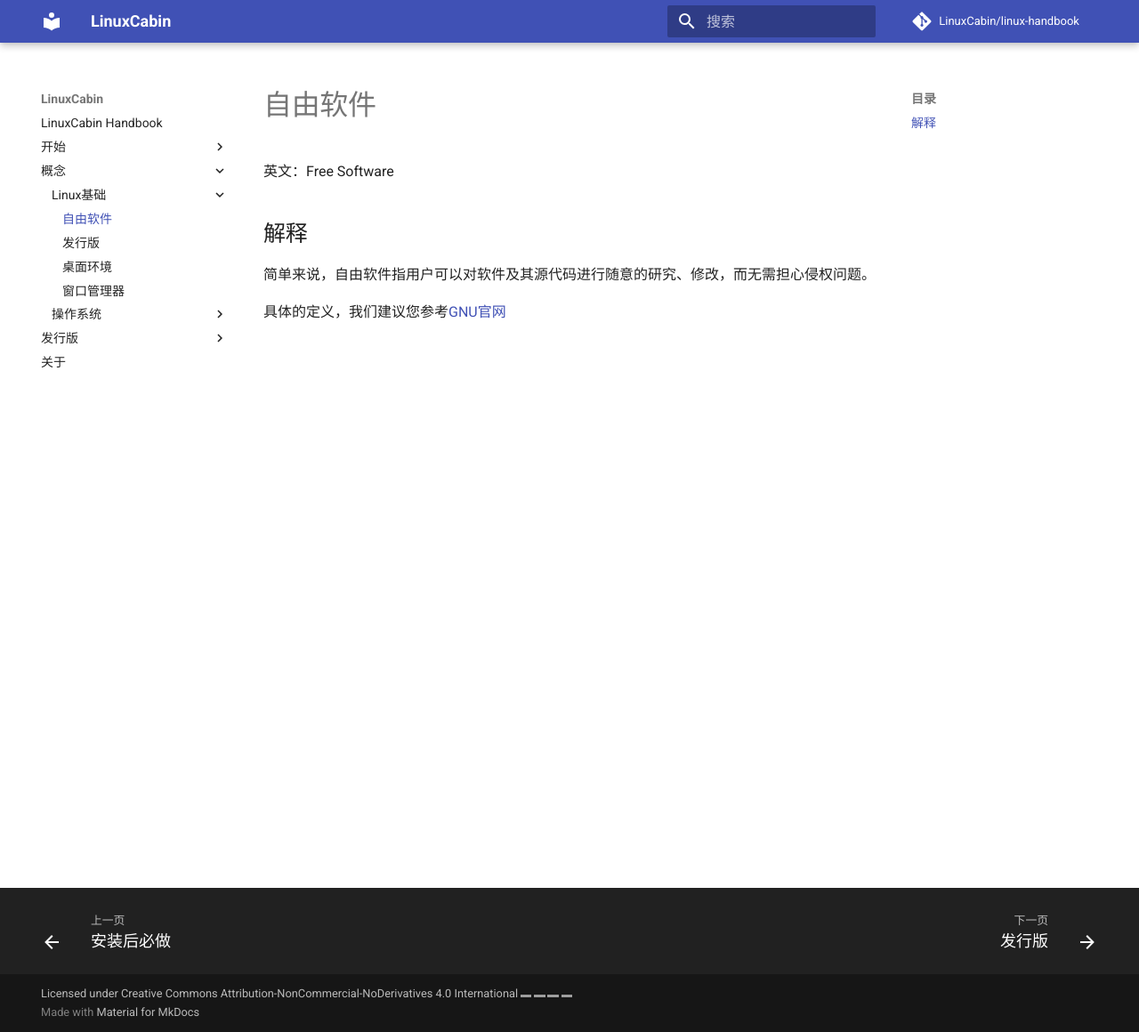
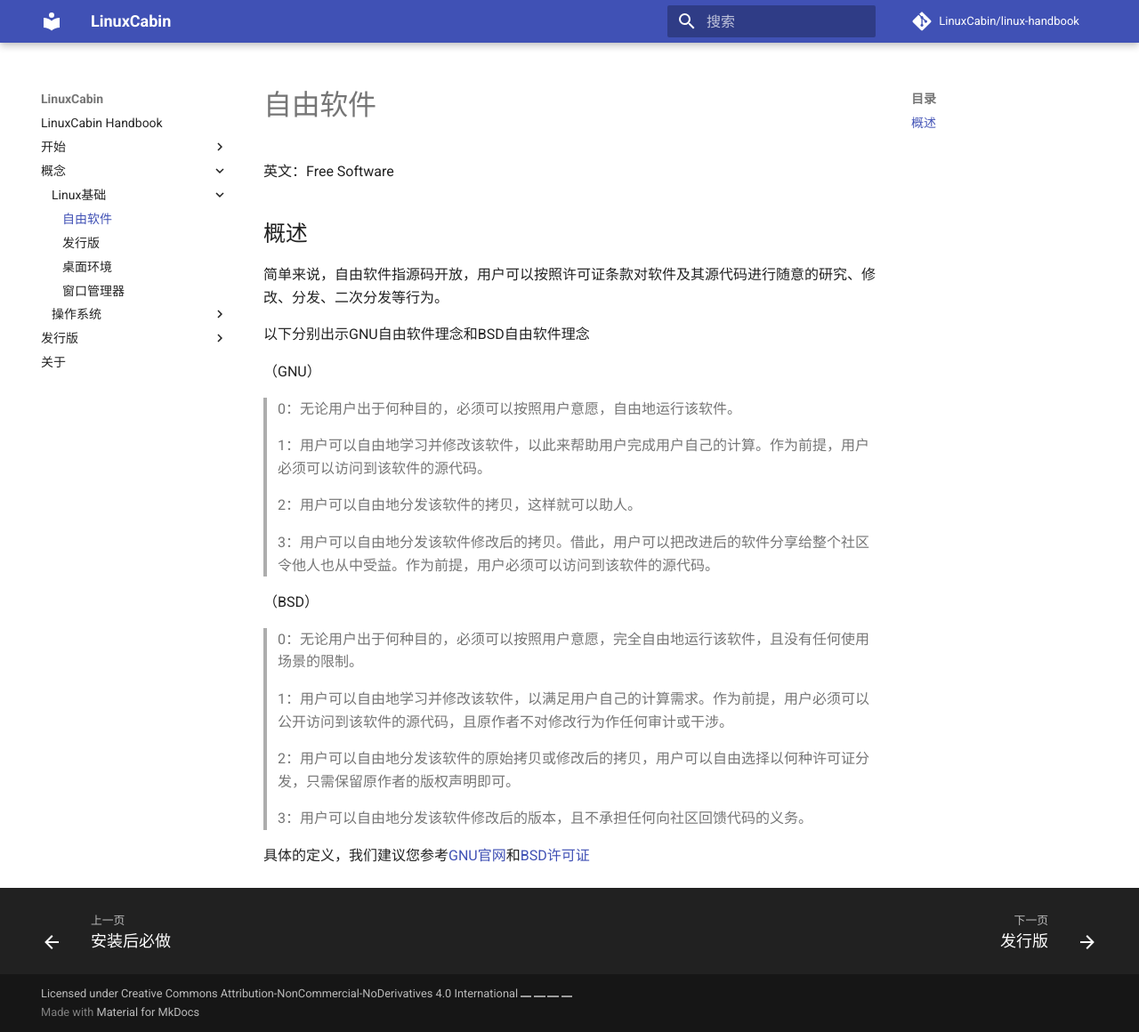
Before and after one commit to LinuxCabin/linux-handbook, an MkDocs documentation site: the page built from docs/concepts/linux/free_software.md, in a window 1280 px wide and 1160 px high. Shown: the whole window at 89% size. Built offline with MkDocs 1.6.1 and Material for MkDocs 9.7.7, drawn with Linux system fonts in a browser that asks for light colours; comment, search, counter and statistics services are not loaded; grey boxes are pictures that could not be loaded.

Commit message:
深化，广泛化系统概念

```diff
--- a/docs/concepts/linux/free_software.md
+++ b/docs/concepts/linux/free_software.md
@@ -2,8 +2,28 @@
 
 英文：Free Software
 
-## 解释
+## 概述
 
-简单来说，自由软件指用户可以对软件及其源代码进行随意的研究、修改，而无需担心侵权问题。
+简单来说，自由软件指源码开放，用户可以按照许可证条款对软件及其源代码进行随意的研究、修改、分发、二次分发等行为。
 
-具体的定义，我们建议您参考[GNU官网](https://www.gnu.org/philosophy/free-sw.zh-cn.html)
+以下分别出示GNU自由软件理念和BSD自由软件理念
+
+（GNU）
+> 0：无论用户出于何种目的，必须可以按照用户意愿，自由地运行该软件。
+
+> 1：用户可以自由地学习并修改该软件，以此来帮助用户完成用户自己的计算。作为前提，用户必须可以访问到该软件的源代码。
+
+> 2：用户可以自由地分发该软件的拷贝，这样就可以助人。
+
+> 3：用户可以自由地分发该软件修改后的拷贝。借此，用户可以把改进后的软件分享给整个社区令他人也从中受益。作为前提，用户必须可以访问到该软件的源代码。
+
+（BSD）
+> 0：无论用户出于何种目的，必须可以按照用户意愿，完全自由地运行该软件，且没有任何使用场景的限制。
+
+> 1：用户可以自由地学习并修改该软件，以满足用户自己的计算需求。作为前提，用户必须可以公开访问到该软件的源代码，且原作者不对修改行为作任何审计或干涉。
+
+> 2：用户可以自由地分发该软件的原始拷贝或修改后的拷贝，用户可以自由选择以何种许可证分发，只需保留原作者的版权声明即可。
+
+> 3：用户可以自由地分发该软件修改后的版本，且不承担任何向社区回馈代码的义务。
+
+具体的定义，我们建议您参考[GNU官网](https://www.gnu.org/philosophy/free-sw.zh-cn.html)和[BSD许可证](https://opensource.org/license/bsd-2-clause)
```
Also changed, not shown: docs/concepts/linux/de.md (+1 -1 lines), docs/concepts/linux/distro.md (+2 -2 lines), docs/concepts/linux/wm.md (+5 -4 lines), docs/concepts/operating_system/file_system.md (+5 -4 lines), docs/concepts/operating_system/partition.md (+6 -1 lines).
